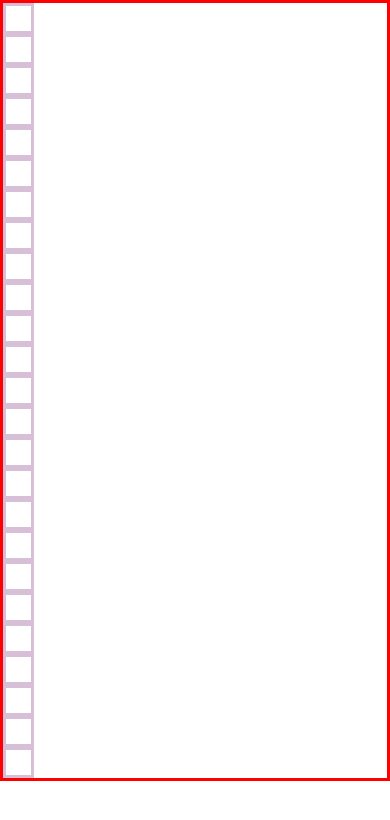
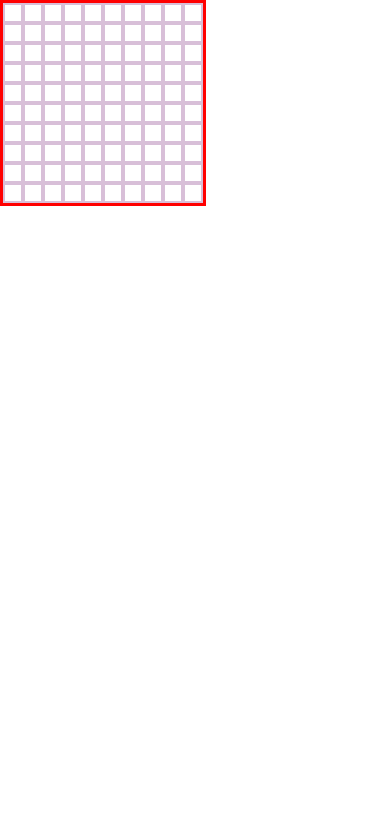
Before and after one commit to Jasper-Rowan/PathfindingVisualizer, a React (Create React App) app: page / in a window 390 px wide. Shown: the top 820 px of the page. Built offline with nearby package versions, Linux system fonts and the light colour scheme.

Commit message:
still building out the grid, using flexbox and wraping I am able to create a fixed size grid that is not responsive to window size. Next I am going to use flex-grow and rows of nodes to make the grid responsive.

```diff
--- a/src/App.js
+++ b/src/App.js
@@ -5,7 +5,7 @@ import PathfindingVisualizer from './components/PathfindingVisualizer';
 function App() {
 
   return (
-    <div className="App" style={{border: "solid red"}}>
+    <div className="App">
       <PathfindingVisualizer></PathfindingVisualizer>
     </div>
   );
--- a/src/components/Node.css
+++ b/src/components/Node.css
@@ -1,5 +1,8 @@
 .node {
-    border: solid 3px thistle;
-    width: 25px;
-    height: 25px;
+    --size: 16px;
+    border: solid 2px thistle;
+    margin: 0;
+    width: var(--size);
+    height: var(--size);
+    /* display: inline-block; */
 }
--- a/src/components/Node.jsx
+++ b/src/components/Node.jsx
@@ -1,7 +1,7 @@
 import './Node.css'
 
 const Node = () => {
-    return ( <div className='node'></div> );
+    return ( <div className='node' onMouseDown={() => console.log("mousedown")}></div> );
 }
 
 export default Node;
--- a/src/components/PathfindingVisualizer.css
+++ b/src/components/PathfindingVisualizer.css
@@ -0,0 +1,7 @@
+.gridContainer {
+    border: solid red;
+    height: 200px;
+    width: 200px;
+    display: flex;
+    flex-flow: column wrap;
+}
--- a/src/components/PathfindingVisualizer.jsx
+++ b/src/components/PathfindingVisualizer.jsx
@@ -1,16 +1,21 @@
 import Node from "./Node";
+import "./PathfindingVisualizer.css"
+
+const GRID_ROWS = 10
+const GRID_COLS = 10
+
 
 const PathfindingVisualizer = () => {
   // const [grid, setGrid] = useState([]);
   const grid = [];
-  for (let row = 0; row < 5; row++)
-    for (let col = 0; col < 5; col++)
-        grid.push([row, col]);
+  for (let i = 0; i < GRID_ROWS; i++)
+    for (let j = 0; j < GRID_COLS; j++)
+        grid.push([i, j]);
 
   return (
-    <>
+    <div className="gridContainer">
      {grid.map((i) => <Node></Node>)}
-    </>
+    </div>
   );
 }
 
```
